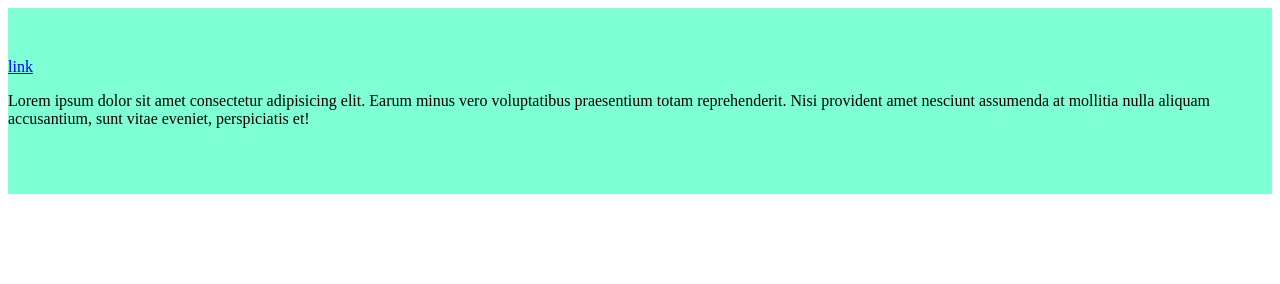
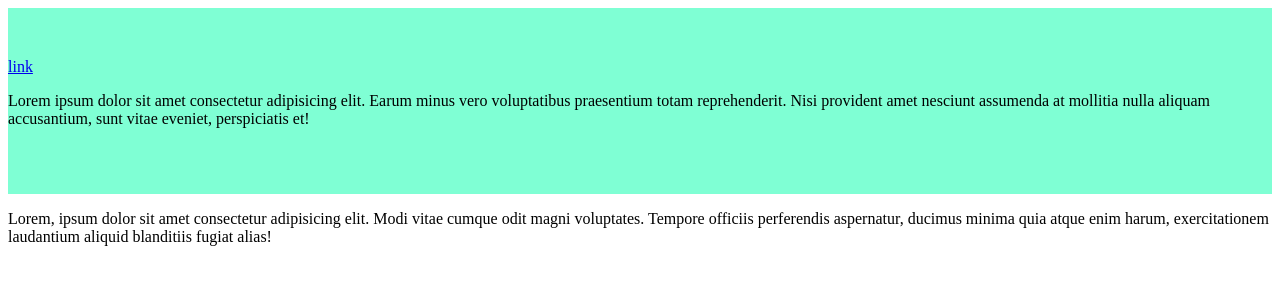
Before and after one commit to VadymSchastlyvtsev/teamwork12, a plain HTML site: page index.html in a window 1280 px wide. Drawn offline with Linux system fonts and the light colour scheme.

Commit message:
add hero section

```diff
--- a/index.html
+++ b/index.html
@@ -17,5 +17,15 @@
         eveniet, perspiciatis et!
       </p>
     </header>
+    <main>
+      <section class="hero">
+        <p>
+          Lorem, ipsum dolor sit amet consectetur adipisicing elit. Modi vitae
+          cumque odit magni voluptates. Tempore officiis perferendis aspernatur,
+          ducimus minima quia atque enim harum, exercitationem laudantium
+          aliquid blanditiis fugiat alias!
+        </p>
+      </section>
+    </main>
   </body>
 </html>
```
